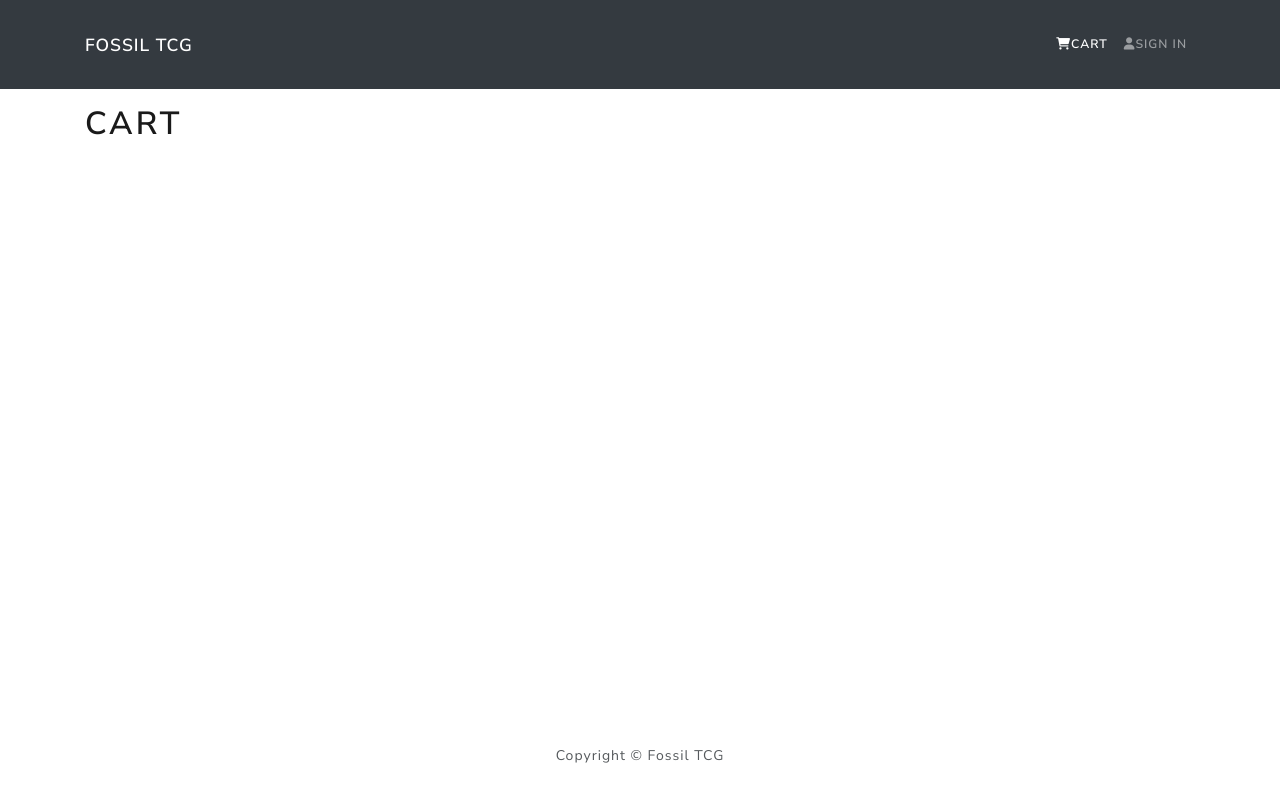
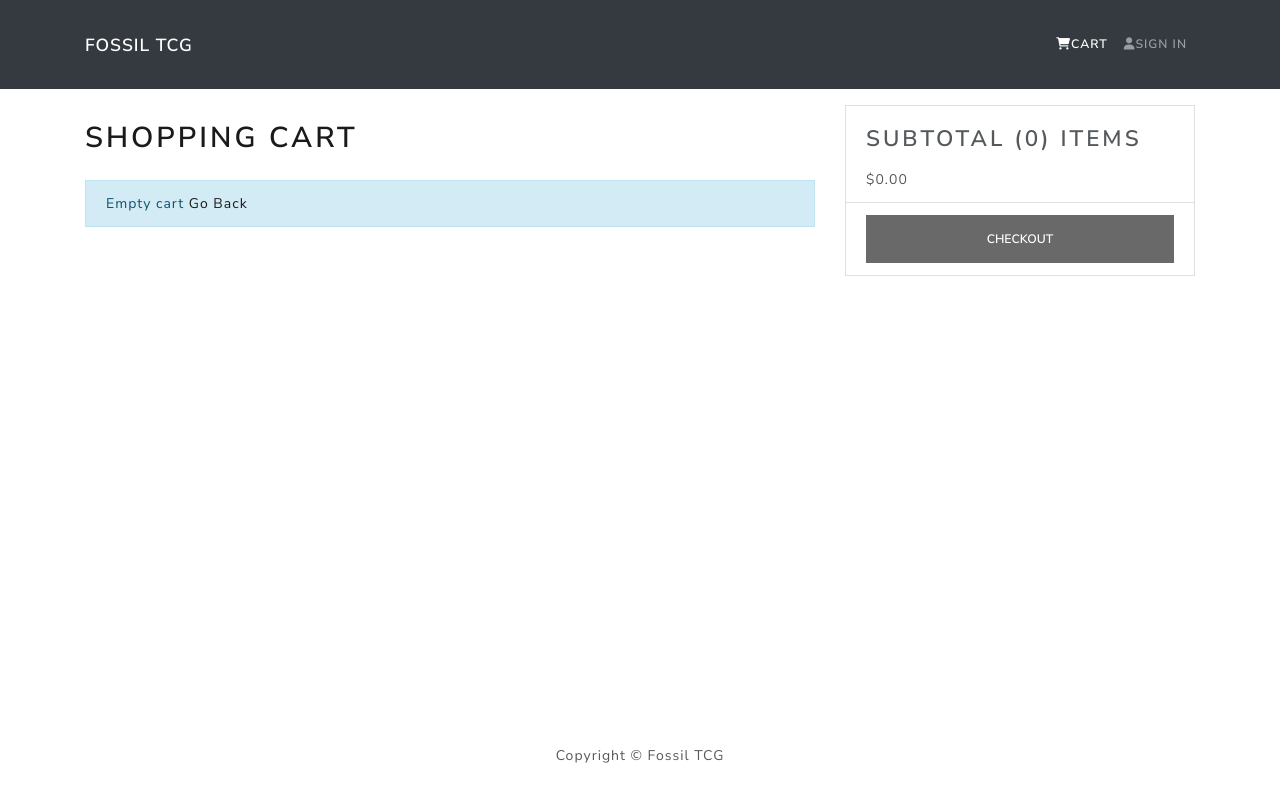
Before and after one commit to JohnPaul-Londono/E-Commerce, a React (Create React App) app in the folder frontend/: page /cart in a window 1280 px wide. Built offline with nearby package versions, Linux system fonts and the light colour scheme.

Commit message:
Cart screen logic = qty and price.

```diff
--- a/frontend/src/actions/cartActions.js
+++ b/frontend/src/actions/cartActions.js
@@ -2,8 +2,7 @@
 import { cart_add_item } from '../reducers/cartReducers/cartSlice'
 
 export const addToCart = (id, qty) => async (dispatch, getState) => {
-    dispatch(cart_add_item())
-    const { data } = await axios.get(`api/products/${id}`)
+    const { data } = await axios.get(`/api/products/${id}`)
     const cartItem = {
         product: data._id,
         name: data.name,
@@ -14,4 +13,5 @@
     }
     dispatch(cart_add_item(cartItem))
     localStorage.setItem('cartItems', JSON.stringify(getState().cart.cartItems))
+
 }
--- a/frontend/src/components/Loader.js
+++ b/frontend/src/components/Loader.js
@@ -4,7 +4,7 @@
 const Loader = () => {
     return (
         <Spinner animation='border' role='status' style={{width: '100px', height:'100px', margin:'auto', display:'block'}}>
-            <span class='sr-only'>Loading</span>
+            <span className='sr-only'>Loading</span>
         </Spinner>
     )
 }
--- a/frontend/src/index.css
+++ b/frontend/src/index.css
@@ -6,6 +6,15 @@
   padding: 1rem 0;
 }
 
+h1{
+  font-size:1.8rem;
+  padding: 1rem 0;
+}
+h2{
+  font-size:1.4rem;
+  padding: 0.5rem 0;
+}
+
 .rating span {
   margin: 0.1rem;
 }
--- a/frontend/src/reducers/cartReducers/cartSlice.js
+++ b/frontend/src/reducers/cartReducers/cartSlice.js
@@ -25,6 +25,7 @@
             }
         }
     }
+
 })
 
 export const { cart_add_item } = cartSlice.actions
--- a/frontend/src/screens/CartScreen.js
+++ b/frontend/src/screens/CartScreen.js
@@ -1,11 +1,110 @@
-import React from 'react'
+import React, { useEffect } from 'react'
+import { useDispatch, useSelector } from 'react-redux'
+import { Link, useParams, useNavigate, useLocation } from 'react-router-dom'
+import { Row, Col, ListGroup, Image, Form, Button, Card } from 'react-bootstrap'
+import Message from '../components/Message'
+import { addToCart } from '../actions/cartActions'
 
 const CartScreen = () => {
+    const productId = useParams().id
+    const location = useLocation()
+    const navigate = useNavigate()
+    const qty = location.search ? Number(location.search.split('=')[1]) : 1
+    const dispatch = useDispatch()
+
+    const cart = useSelector(state => state.cart)
+    const { cartItems } = cart
+
+    useEffect(() => {
+        if (productId) {
+            dispatch(addToCart(productId, qty))
+        }
+    }, [dispatch, productId, qty])
+
+    const removeFromCartHandler = (id) => {
+        console.log('remove')
+    }
+
+    const checkoutHandler = () => {
+        console.log('checkout')
+    }
+
     return (
-        <div>
-        <h1>Cart</h1>
-        </div>
+        <Row>
+            <Col md={8}>
+                <h1>Shopping Cart</h1>
+                {cartItems.length === 0 ? <Message>Empty cart<Link to='/'> Go Back</Link></Message> : (
+                    <ListGroup variant='flush'>
+                        {cartItems.map(item => (
+                            <ListGroup.Item key={item.product}>
+                                <Row>
+                                    <Col md={2}>
+                                        <Image src={item.image} alt={item.name} fluid rounded />
+                                    </Col>
+                                    <Col md={3}>
+                                        <Link to={`/product/${item.product}`}>{item.name}</Link>
+                                    </Col>
+                                    <Col md={2}>
+                                        $ {item.price}
+                                    </Col>
+                                    <Col md={2}>
+                                        <Form.Control
+                                            as='select'
+                                            value={item.qty}
+                                            onChange={(e) => dispatch(addToCart(item.product,
+                                                Number(e.target.value)))}
+                                        >
+                                            {
+                                                [...Array(item.countInStock).keys()].map((x) => (
+                                                    <option key={x + 1} value={x + 1}>
+                                                        {x + 1}
+                                                    </option>
+                                                ))
+                                            }
+                                        </Form.Control>
+                                    </Col>
+                                    <Col md={2}>
+                                        <Button
+                                            type='button'
+                                            variant='light'
+                                            onClick={() =>
+                                                removeFromCartHandler(item.product)}>
+                                            <i className='fas fa-trash'></i>
+                                        </Button>
+                                    </Col>
+                                </Row>
+                            </ListGroup.Item>
+                        ))}
+                    </ListGroup>
+                )}
+            </Col>
+            <Col md={4}>
+                <Card>
+                    <ListGroup variant='flush'>
+                        <ListGroup.Item>
+                            <h2>
+                                Subtotal ({cartItems.reduce((acc, item) => acc + item.qty, 0)}) items
+                            </h2>
+                            ${cartItems
+                                .reduce((acc, item) => acc + item.qty * item.price, 0)
+                                .toFixed(2)}
+                        </ListGroup.Item>
+                        <ListGroup.Item>
+                            <Button
+                                type='button'
+                                className='btn-block'
+                                disabled={cartItems.length === 0}
+                                onClick={checkoutHandler}
+                            >
+                                Checkout
+                            </Button>
+                        </ListGroup.Item>
+                    </ListGroup>
+                </Card>
+            </Col>
+        </Row>
     )
 }
 
+
 export default CartScreen
--- a/frontend/src/screens/ProductScreen.js
+++ b/frontend/src/screens/ProductScreen.js
@@ -9,7 +9,7 @@
 
 
 const ProductScreen = () => {
-    const [qty, setQty] = useState(0);
+    const [qty, setQty] = useState(1);
     const { id } = useParams()
     const dispatch = useDispatch()
     const navigate = useNavigate()
--- a/frontend/src/store.js
+++ b/frontend/src/store.js
@@ -5,7 +5,7 @@
 import { productsSlice } from './reducers/productReducers/productsSlice'
 import { productDetailSlice } from './reducers/productReducers/productDetailSlice'
 //cart
-import { cartSlice } from './reducers/cartReducers/cartSlice'
+import  {cartSlice}  from './reducers/cartReducers/cartSlice'
 
 const middleware = [thunk]
 
@@ -13,7 +13,7 @@
     reducer: {
         productList: productsSlice.reducer,
         productDetails: productDetailSlice.reducer,
-        cart: cartSlice.reducer,
+        cart: cartSlice.reducer
     },
     preloadedState: {},
     middleware,
```
